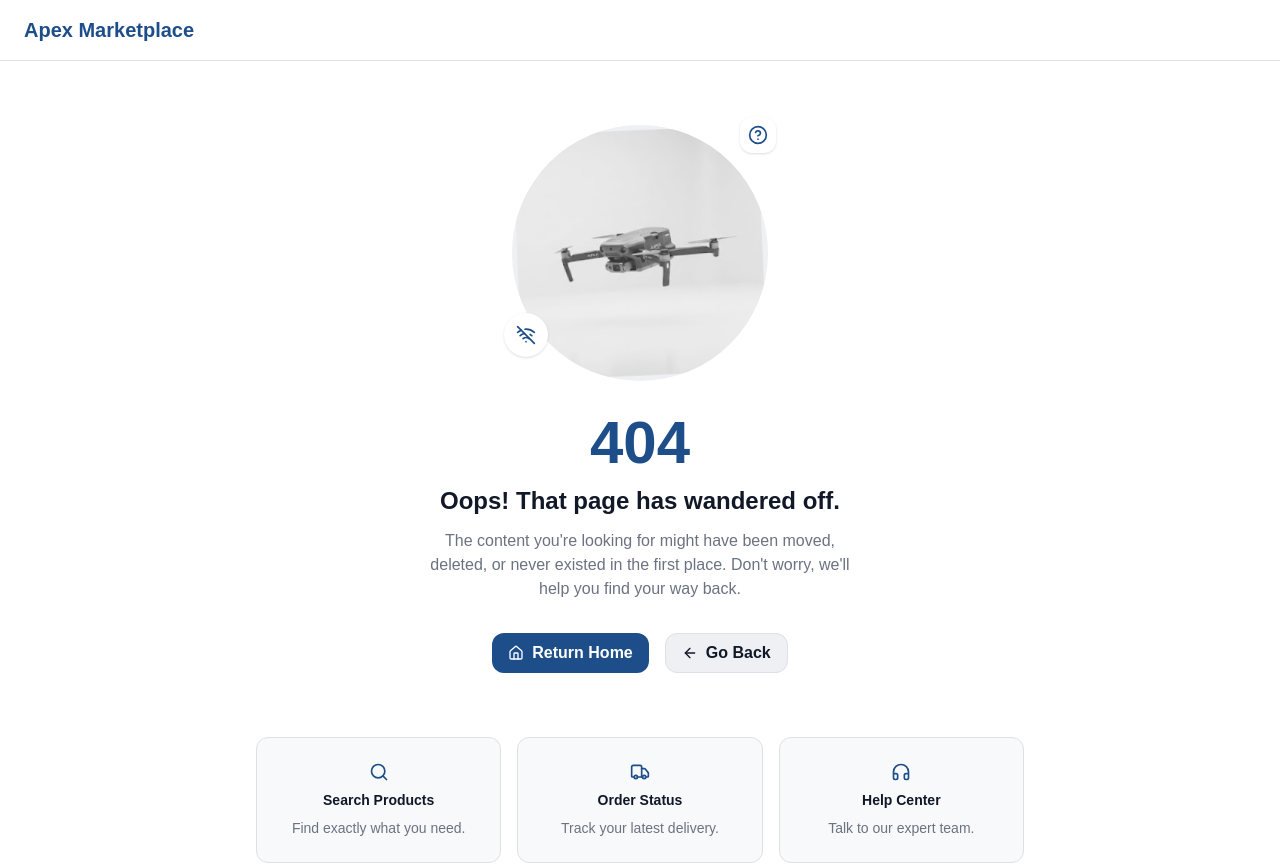
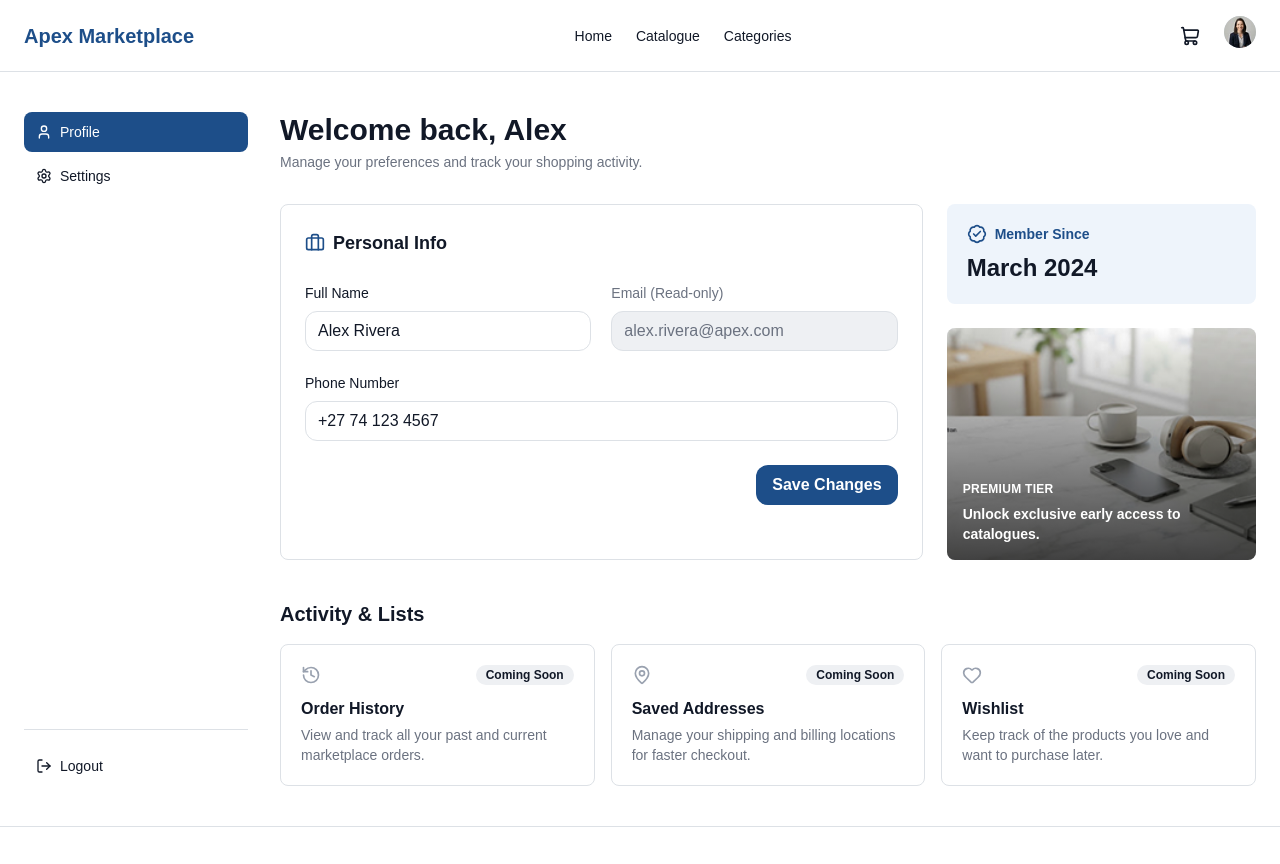
Before and after one commit to momotaun/Annah_E_Commerce, a Next.js app in the folder frontend/: page /profile in a window 1280 px wide. Before the commit this address had no page. Shown: the top 864 px of the page. Built offline with nearby package versions, Linux system fonts and the light colour scheme.

Commit message:
Feature/customer profile page (#33)
* feat: updated header to accomodate user prop

* feat: page built

* feat: added images

```diff
--- a/frontend/src/app/components/layout/Header.tsx
+++ b/frontend/src/app/components/layout/Header.tsx
@@ -5,6 +5,7 @@ import { usePathname } from "next/navigation";
 import { ShoppingCart } from "lucide-react";
 import Button from "@/src/app/components/ui/Button";
 import Badge from "@/src/app/components/ui/Badge";
+import Avatar from "@/src/app/components/ui/Avatar";
 import SearchBar from "@/src/app/components/shared/SearchBar";
 import { cn } from "@/src/lib/utils";
 
@@ -21,6 +22,7 @@ export interface HeaderProps {
   announcementText?: string;
   variant?: "full" | "minimal";
   minimalRightLink?: NavLink;
+  user?: { name: string; avatarSrc?: string; href?: string };
 }
 
 const defaultNavLinks: NavLink[] = [
@@ -39,6 +41,7 @@ function Header({
   announcementText,
   variant = "full",
   minimalRightLink,
+  user,
 }: HeaderProps) {
   const pathname = usePathname();
 
@@ -51,13 +54,12 @@ function Header({
       )}
 
       <header className="mx-auto flex max-w-7xl items-center justify-between gap-6 px-6 py-4">
-        <div className="flex items-center gap-12">
-          <Link href="/" className="shrink-0 text-xl font-extrabold text-primary-600">
+        <Link href="/" className="shrink-0 text-xl font-bold text-primary-600">
           Apex Marketplace
         </Link>
 
         {variant === "full" && (
-            <nav className="hidden items-center gap-8 md:flex">
+          <nav className="hidden items-center gap-6 md:flex">
             {navLinks.map((link) => {
               const isActive = pathname === link.href;
               return (
@@ -65,7 +67,7 @@ function Header({
                   key={link.href}
                   href={link.href}
                   className={cn(
-                      "text-sm font-semibold transition-colors hover:text-primary-600",
+                    "text-sm font-medium transition-colors hover:text-primary-600",
                     isActive ? "text-primary-600 underline underline-offset-4" : "text-gray-900"
                   )}
                 >
@@ -75,7 +77,6 @@ function Header({
             })}
           </nav>
         )}
-        </div>
 
         <div className="flex items-center gap-4">
           {variant === "full" && showSearch && (
@@ -98,7 +99,13 @@ function Header({
             </Link>
           )}
 
-          {variant === "full" && showAuthButton && (
+          {variant === "full" && user && (
+            <Link href={user.href ?? "/profile"}>
+              <Avatar src={user.avatarSrc} alt={user.name} size="sm" />
+            </Link>
+          )}
+
+          {variant === "full" && !user && showAuthButton && (
             <Button variant="outline" size="sm" href="/login">
               Login/Register
             </Button>
--- /dev/null
+++ b/frontend/src/app/components/shared/AccountSidebar.tsx
@@ -0,0 +1,58 @@
+"use client";
+
+import Link from "next/link";
+import { usePathname } from "next/navigation";
+import { User, Settings, LogOut } from "lucide-react";
+import { cn } from "@/src/lib/utils";
+
+const navItems = [
+  { label: "Profile", href: "/profile", icon: User },
+  { label: "Settings", href: "/profile/settings", icon: Settings },
+];
+
+export interface AccountSidebarProps {
+  onLogout?: () => void;
+}
+
+function AccountSidebar({ onLogout }: AccountSidebarProps) {
+  const pathname = usePathname();
+
+  return (
+    <aside className="flex w-full flex-col justify-between md:w-56">
+      <nav className="flex flex-col gap-1">
+        {navItems.map((item) => {
+          const isActive = pathname === item.href;
+          const Icon = item.icon;
+          return (
+            <Link
+              key={item.href}
+              href={item.href}
+              className={cn(
+                "flex items-center gap-2 rounded-md px-3 py-2.5 text-sm font-medium transition-colors",
+                isActive
+                  ? "bg-primary-600 text-white"
+                  : "text-gray-900 hover:bg-gray-100"
+              )}
+            >
+              <Icon className="h-4 w-4" />
+              {item.label}
+            </Link>
+          );
+        })}
+      </nav>
+
+      <div className="mt-10 border-t border-gray-200 pt-4 md:mt-40">
+        <button
+          type="button"
+          onClick={onLogout}
+          className="flex items-center gap-2 px-3 py-2.5 text-sm font-medium text-gray-900 hover:text-primary-600"
+        >
+          <LogOut className="h-4 w-4" />
+          Logout
+        </button>
+      </div>
+    </aside>
+  );
+}
+
+export default AccountSidebar;
--- /dev/null
+++ b/frontend/src/app/components/shared/ActivityCard.tsx
@@ -0,0 +1,25 @@
+import Badge from "@/src/app/components/ui/Badge";
+
+export interface ActivityCardProps {
+  icon: React.ReactNode;
+  title: string;
+  description: string;
+  comingSoon?: boolean;
+}
+
+function ActivityCard({ icon, title, description, comingSoon }: ActivityCardProps) {
+  return (
+    <div className="flex flex-col gap-3 rounded-md border border-gray-200 bg-white p-5">
+      <div className="flex items-start justify-between">
+        <span className="text-gray-400">{icon}</span>
+        {comingSoon && <Badge variant="default">Coming Soon</Badge>}
+      </div>
+      <div>
+        <p className="text-base font-semibold text-gray-900">{title}</p>
+        <p className="mt-1 text-sm text-gray-500">{description}</p>
+      </div>
+    </div>
+  );
+}
+
+export default ActivityCard;
--- /dev/null
+++ b/frontend/src/app/profile/page.tsx
@@ -0,0 +1,153 @@
+"use client";
+
+import { useState } from "react";
+import { Briefcase, BadgeCheck, History, MapPin, Heart } from "lucide-react";
+import Header from "@/src/app/components/layout/Header";
+import Footer from "@/src/app/components/layout/Footer";
+import AccountSidebar from "@/src/app/components/shared/AccountSidebar";
+import ActivityCard from "@/src/app/components/shared/ActivityCard";
+import Input from "@/src/app/components/ui/Input";
+import Button from "@/src/app/components/ui/Button";
+
+export default function ProfilePage() {
+  const [fullName, setFullName] = useState("Alex Rivera");
+  const [phone, setPhone] = useState("+27 74 123 4567");
+
+  return (
+    <div className="flex min-h-screen flex-col">
+      <Header
+        navLinks={[
+          { label: "Home", href: "/" },
+          { label: "Catalogue", href: "/catalogue" },
+          { label: "Categories", href: "/categories" },
+        ]}
+        cartCount={0}
+        user={{ name: "Alex Rivera", avatarSrc: "/images/profile/user.png" }}
+      />
+
+      <main className="mx-auto flex w-full max-w-7xl flex-1 flex-col gap-8 px-6 py-10 md:flex-row">
+        <AccountSidebar onLogout={() => {}} />
+
+        <div className="flex-1">
+          <h1 className="text-3xl font-bold text-gray-900">Welcome back, Alex</h1>
+          <p className="mt-1 text-sm text-gray-500">
+            Manage your preferences and track your shopping activity.
+          </p>
+
+          <div className="mt-8 grid grid-cols-1 gap-6 lg:grid-cols-3">
+            <div className="rounded-md border border-gray-200 bg-white p-6 lg:col-span-2">
+              <div className="flex items-center gap-2">
+                <Briefcase className="h-5 w-5 text-primary-600" />
+                <h2 className="text-lg font-bold text-gray-900">Personal Info</h2>
+              </div>
+
+              <div className="mt-6 grid grid-cols-1 gap-5 sm:grid-cols-2">
+                <div>
+                  <label htmlFor="fullName" className="text-sm font-medium text-gray-900">
+                    Full Name
+                  </label>
+                  <Input
+                    id="fullName"
+                    value={fullName}
+                    onChange={(e) => setFullName(e.target.value)}
+                    className="mt-1.5"
+                  />
+                </div>
+
+                <div>
+                  <label htmlFor="email" className="text-sm font-medium text-gray-500">
+                    Email (Read-only)
+                  </label>
+                  <Input
+                    id="email"
+                    value="alex.rivera@apex.com"
+                    disabled
+                    className="mt-1.5"
+                  />
+                </div>
+
+                <div className="sm:col-span-2">
+                  <label htmlFor="phone" className="text-sm font-medium text-gray-900">
+                    Phone Number
+                  </label>
+                  <Input
+                    id="phone"
+                    value={phone}
+                    onChange={(e) => setPhone(e.target.value)}
+                    className="mt-1.5"
+                  />
+                </div>
+              </div>
+
+              <div className="mt-6 flex justify-end">
+                <Button>Save Changes</Button>
+              </div>
+            </div>
+
+            <div className="flex flex-col gap-6">
+              <div className="rounded-md bg-primary-50 p-5">
+                <div className="flex items-center gap-2 text-primary-600">
+                  <BadgeCheck className="h-5 w-5" />
+                  <span className="text-sm font-semibold">Member Since</span>
+                </div>
+                <p className="mt-2 text-2xl font-bold text-gray-900">March 2024</p>
+              </div>
+
+              <div className="relative overflow-hidden rounded-md">
+                <div className="relative aspect-[4/3] bg-gray-100">
+                  <img
+                    src="/images/profile/image.png"
+                    alt=""
+                    className="h-full w-full object-cover"
+                  />
+                  <div className="absolute inset-0 bg-gradient-to-t from-black/70 to-transparent" />
+                </div>
+                <div className="absolute bottom-4 left-4 right-4 text-white">
+                  <span className="text-xs font-semibold uppercase tracking-wide">
+                    Premium Tier
+                  </span>
+                  <p className="mt-1 text-sm font-semibold">
+                    Unlock exclusive early access to catalogues.
+                  </p>
+                </div>
+              </div>
+            </div>
+          </div>
+
+          <section className="mt-10">
+            <h2 className="text-xl font-bold text-gray-900">Activity &amp; Lists</h2>
+            <div className="mt-4 grid grid-cols-1 gap-4 sm:grid-cols-3">
+              <ActivityCard
+                icon={<History className="h-5 w-5" />}
+                title="Order History"
+                description="View and track all your past and current marketplace orders."
+                comingSoon
+              />
+              <ActivityCard
+                icon={<MapPin className="h-5 w-5" />}
+                title="Saved Addresses"
+                description="Manage your shipping and billing locations for faster checkout."
+                comingSoon
+              />
+              <ActivityCard
+                icon={<Heart className="h-5 w-5" />}
+                title="Wishlist"
+                description="Keep track of the products you love and want to purchase later."
+                comingSoon
+              />
+            </div>
+          </section>
+        </div>
+      </main>
+
+      <Footer
+        brandBlurb="The world's most premium digital marketplace for curated high-end goods."
+        columns={[
+          { title: "Explore", links: [{ label: "Home", href: "/" }, { label: "Catalogue", href: "/catalogue" }, { label: "Categories", href: "/categories" }] },
+          { title: "Support", links: [{ label: "FAQ", href: "/faq" }, { label: "Shipping", href: "/shipping" }, { label: "Returns", href: "/returns" }] },
+          { title: "Legal", links: [{ label: "Privacy Policy", href: "/privacy" }, { label: "Terms of Service", href: "/terms" }] },
+        ]}
+      />
+    </div>
+  );
+}
```
Also changed, not shown: frontend/public/images/profile/Image.png (added), frontend/public/images/profile/user.png (added). Lines whose indentation alone changed are shown as unchanged.
